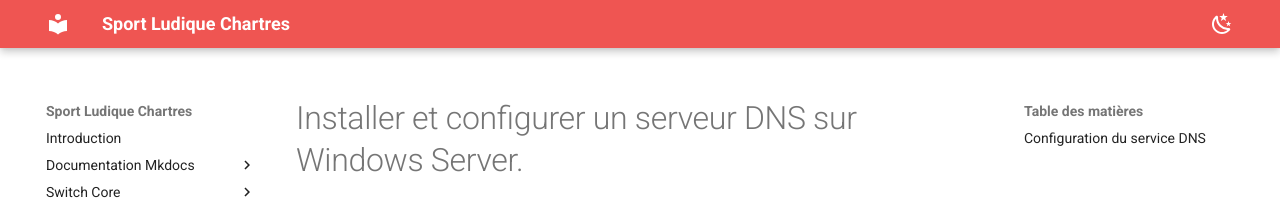
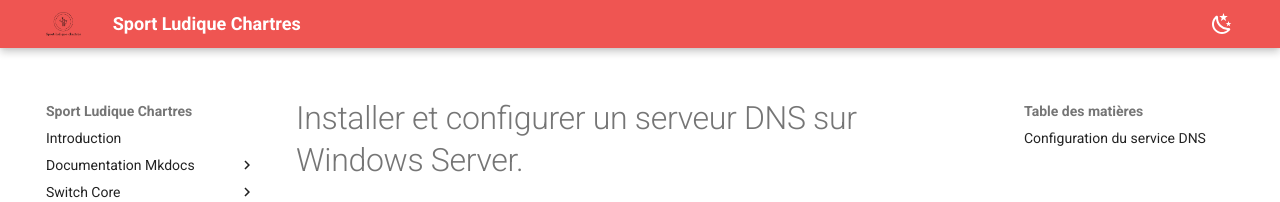
Before and after one commit to Sym-0ne/sport-ludique-Chartres, an MkDocs documentation site: the page built from docs/Service AD/dns.md, in a window 1280 px wide. Shown: the top 202 px of the page. Built offline with MkDocs 1.6.1 and Material for MkDocs 9.7.7, drawn with Linux system fonts in a browser that asks for light colours.

Commit message:
modif logo

```diff
--- a/mkdocs.yml
+++ b/mkdocs.yml
@@ -16,6 +16,7 @@ markdown_extensions:
 plugins:
   - drawio
 theme :
+  logo : logo.png
   name : material
   language : fr
   palette:
```
Also changed, not shown: docs/logo.png (added).
